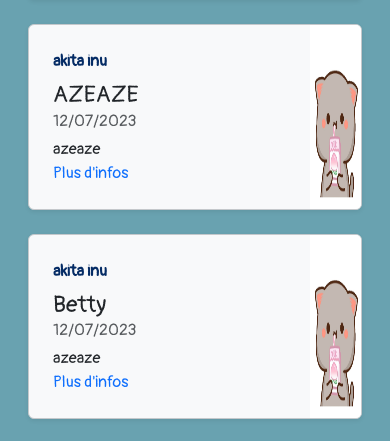
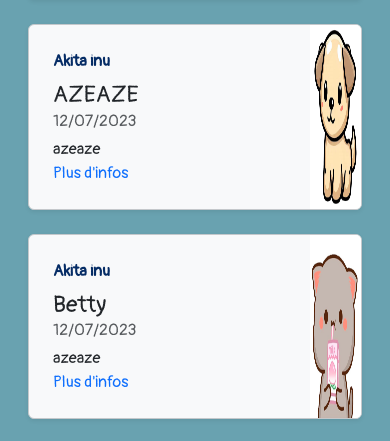
Before and after one commit to AnousoneM/afpa-spa-pdo, a PHP site: page /controllers/controller-home.php in a window 390 px wide. Shown: the part 827-1268 px from the top of the page. Run offline with PHP 8.4, Linux system fonts and the light colour scheme; data comes from the database, SQL or seed files in the repository; some libraries are stand-ins or nearby versions; some web fonts are replaced.

Commit message:
modification du css

```diff
--- a/views/view-add.php
+++ b/views/view-add.php
@@ -6,11 +6,6 @@
 
 <div class="row justify-content-center mx-0 mb-5">
     <div class="container col-8 p-4 rounded shadow bg-light">
-
-        <?php
-        var_dump($_POST);
-        var_dump($errors);
-        ?>
 
         <?php if ($showForm) { ?>
 
--- a/views/view-home.php
+++ b/views/view-home.php
@@ -10,7 +10,7 @@
             <div class="col-md-5 col-lg-5">
                 <div class="row bg-light g-0 border border-secondary-subtle rounded overflow-hidden flex-md-row mb-4 shadow-sm h-md-250 position-relative">
                     <div class="col p-4 d-flex flex-column position-static">
-                        <strong class="d-inline-block mb-2 text-primary-emphasis"><?= $animal['bre_name'] ?></strong>
+                        <strong class="d-inline-block mb-2 text-primary-emphasis"><?= ucfirst($animal['bre_name']) ?></strong>
                         <P class="h3 mb-0"><?= $animal['ani_name'] ?></P>
                         <div class="mb-1 text-body-secondary"><?= $animal['birthdate'] ?></div>
                         <p class="card-text mb-auto"><?= $animal['ani_description'] ?></p>
@@ -19,48 +19,13 @@
                         </a>
                     </div>
                     <div class="col-auto">
-                        <img src="../assets/img/cat.webp" alt="Image d'un <?= $animal['spe_name'] ?>" class="bd-placeholder-img img-pet" />
+                        <img src="../assets/img/<?= $animal['ani_picture'] ?>" alt="Image d'un <?= $animal['spe_name'] ?>" class="bd-placeholder-img img-pet" />
                     </div>
                 </div>
             </div>
 
         <?php } ?>
 
-        <div class="col-md-5 col-lg-5">
-            <div class="row bg-light g-0 border border-secondary-subtle rounded overflow-hidden flex-md-row mb-4 shadow-sm h-md-250 position-relative">
-                <div class="col p-4 d-flex flex-column position-static">
-                    <strong class="d-inline-block mb-2 text-primary-emphasis">Race</strong>
-                    <P class="h3 mb-0">DOUG</P>
-                    <div class="mb-1 text-body-secondary">05-05-2023</div>
-                    <p class="card-text mb-auto">Petit chien adorable</p>
-                    <a href="../controllers/controller-details.php" class="icon-link gap-1 icon-link-hover stretched-link text-decoration-none">
-                        Plus d'infos
-                    </a>
-                </div>
-                <div class="col-auto">
-                    <img src="https://picsum.photos/200/250" alt="..." class="bd-placeholder-img img-fluid" />
-                </div>
-            </div>
-        </div>
-
-        <div class="col-md-5 col-lg-5">
-            <div class="row bg-light g-0 border border-secondary-subtle rounded overflow-hidden flex-md-row mb-4 shadow-sm h-md-250 position-relative">
-                <div class="col p-4 d-flex flex-column position-static">
-                    <strong class="d-inline-block mb-2 text-primary-emphasis">Race</strong>
-                    <P class="h3 mb-0">DOUG</P>
-                    <div class="mb-1 text-body-secondary">05-05-2023</div>
-                    <p class="card-text mb-auto">Petit chien adorable</p>
-                    <a href="../controllers/controller-details.php" class="icon-link gap-1 icon-link-hover stretched-link text-decoration-none">
-                        Plus d'infos
-                    </a>
-                </div>
-                <div class="col-auto">
-                    <img src="https://picsum.photos/200/250" alt="..." class="bd-placeholder-img img-fluid" />
-                </div>
-            </div>
-        </div>
-
-
     </div>
 </div>
 
--- a/views/view-list.php
+++ b/views/view-list.php
@@ -7,7 +7,7 @@
 <div class="row justify-content-center mx-0 mb-5">
     <div class="container col-7 p-3 rounded shadow bg-light">
         <table class="table rounded text-start">
-            <thead>
+            <thead class="table-secondary font-pangolin">
                 <tr>
                     <th>Date d'arrivée</th>
                     <th>Nom</th>
@@ -20,7 +20,7 @@
             <tbody>
                 <!-- je parcours le tabbleau des animaux recupérer à l'aide de la methode static  -->
                 <?php foreach (Animals::getAllAnimals() as $animal) { ?>
-                    <tr class="align-middle">
+                    <tr class="align-middle fs-6">
                         <td><?= $animal['arrivaldate'] ?></td>
                         <td><?= ucfirst($animal['ani_name']) ?></td>
                         <td><?= ucfirst($animal['spe_name']) ?></td>
@@ -36,7 +36,7 @@
             </tbody>
         </table>
 
-        <a href="../controllers/controller-admin.php" class="btn btn-outline-primary">Retour Menu</a>
+        <a href="../controllers/controller-admin.php" class="btn btn-outline-secondary">Retour Menu</a>
     </div>
 </div>
 
```
Also changed, not shown: assets/img/_archives/cat.webp (added), assets/img/_archives/dog.webp (added), assets/img/cat.webp, assets/img/dog.webp (added).
